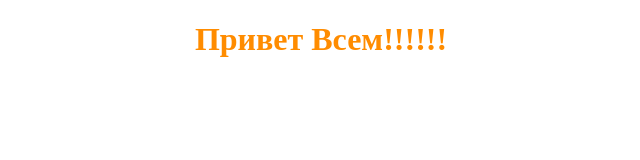
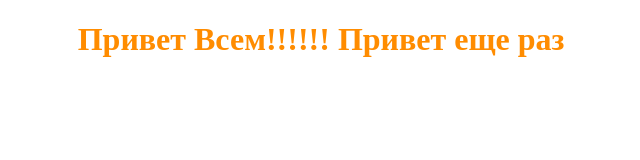
Before and after one commit to ShurpinVanek/first-project, a plain HTML site: page index.html in a window 1280 px wide. Shown: the whole page, without its empty margins (319-959 px from the left). Drawn offline with Linux system fonts and the light colour scheme.

Commit message:
скорректирован заголовок в html

```diff
--- a/index.html
+++ b/index.html
@@ -5,7 +5,7 @@
     <meta charset="UTF-8">
     <meta name="viewport" content="width=device-width, initial-scale=1.0">
     <title>Document</title>
-    <h1>Привет Всем!!!!!!</h1>
+    <h1>Привет Всем!!!!!! Привет еще раз</h1>
 </head>
 <body>
 
```
